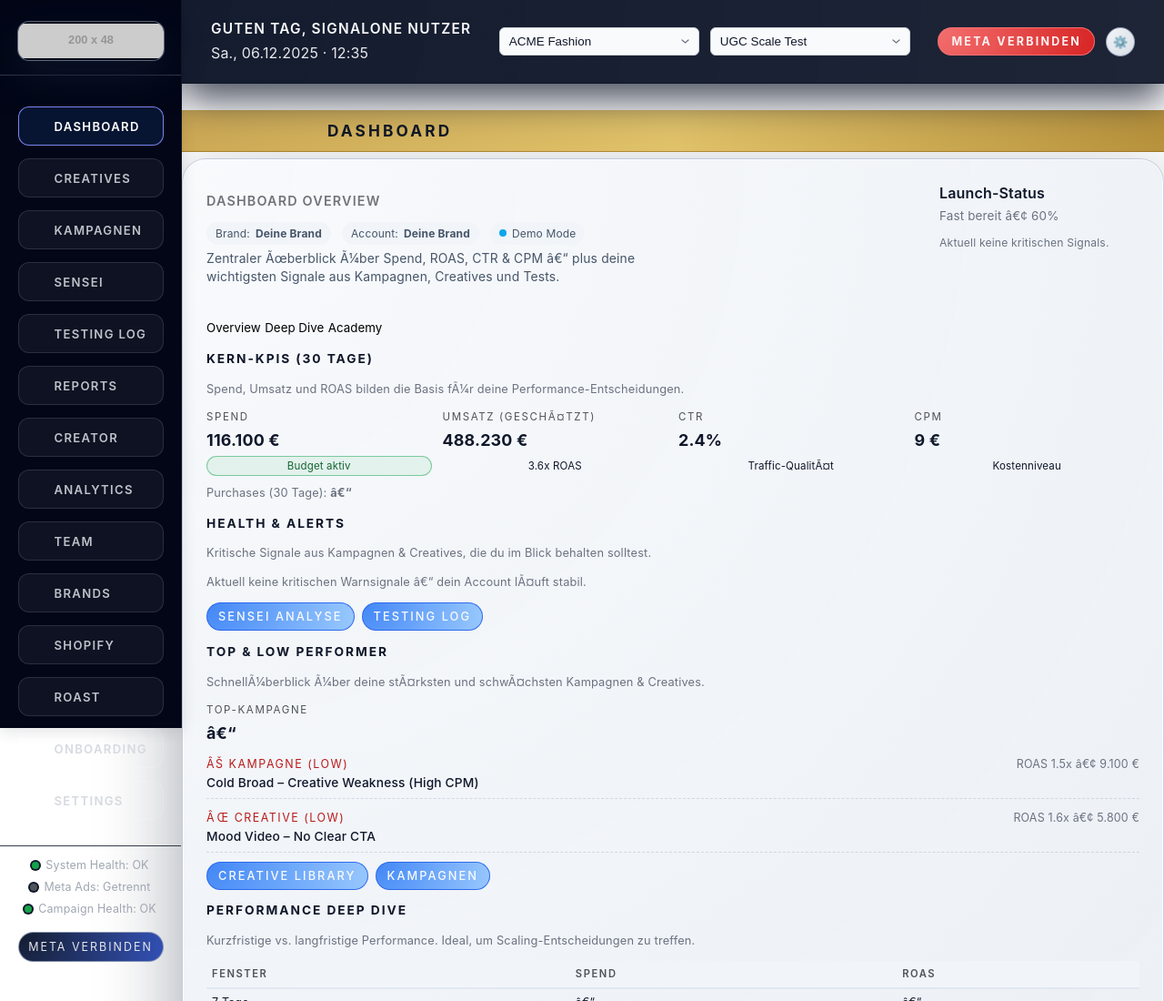
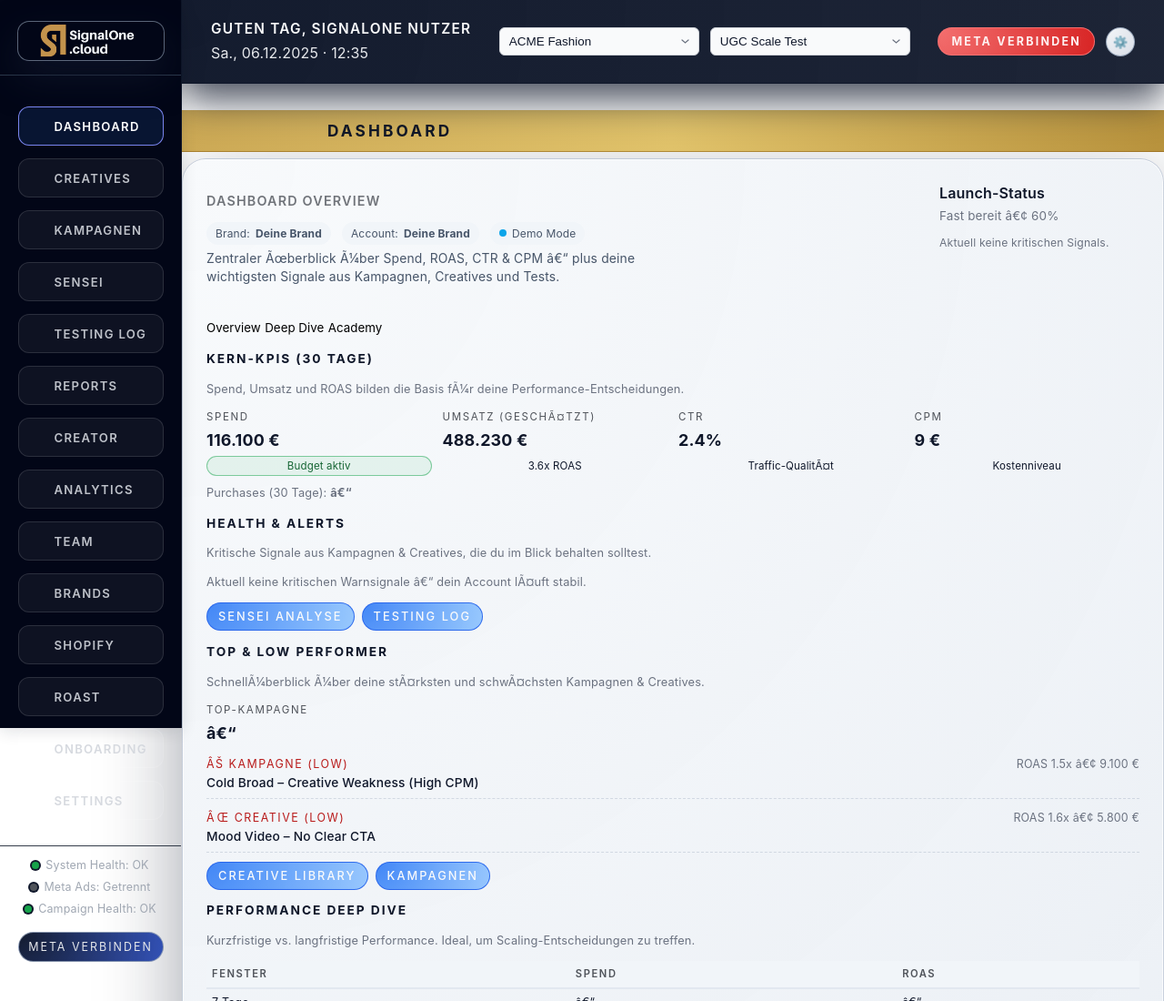
Before and after one commit to sebastianpennerba-arch/amaschine, a plain HTML site: page index.html in a window 1280 px wide. Shown: the top 1100 px of the page at 91% size. Drawn offline with Linux system fonts and the light colour scheme; placeholder pictures from the web are drawn by us.

Commit message:
Update index.html

```diff
--- a/index.html
+++ b/index.html
@@ -17,7 +17,7 @@
     <nav class="sidebar">
       <div class="sidebar-header">
         <img
-          src="https://dummyimage.com/200x48/0f172a/ffffff&text=SignalOne.cloud"
+          src="Logo_re_Sc.png"
           class="sidebar-logo"
         />
       </div>
```
